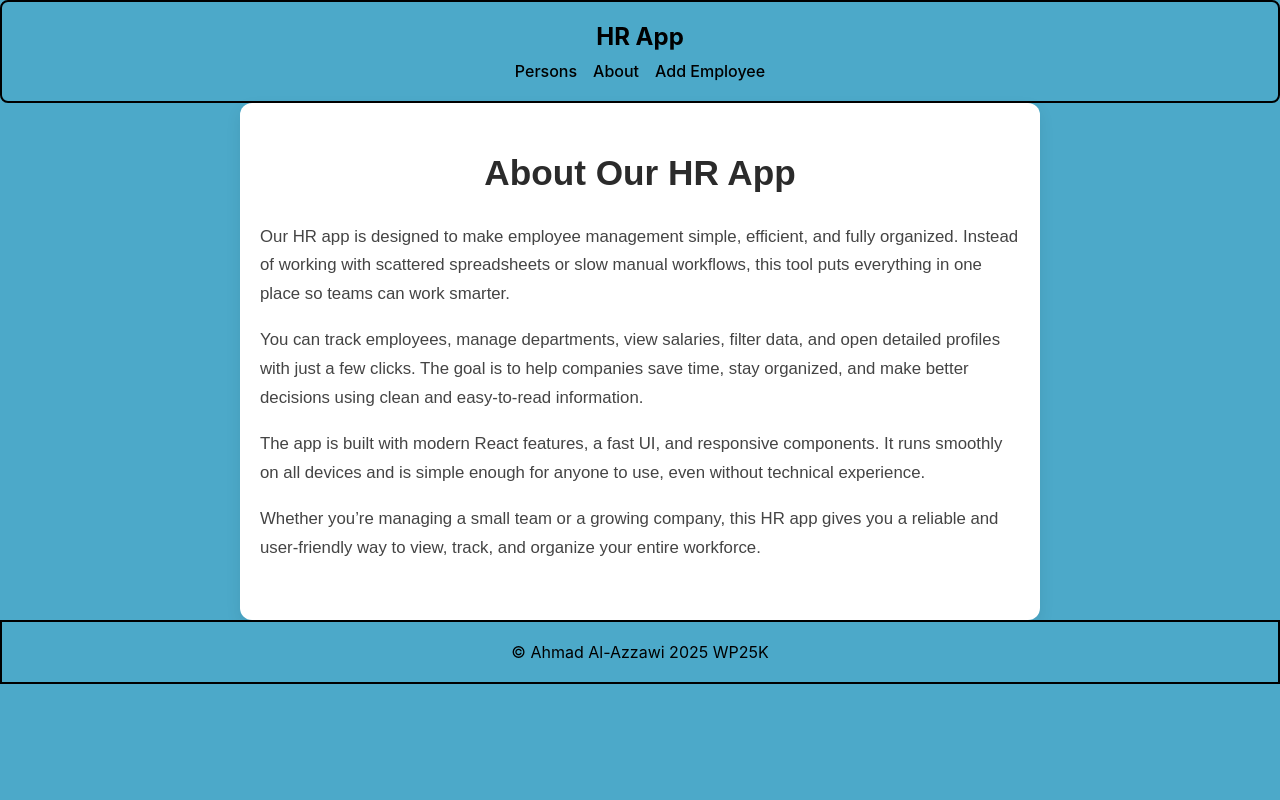
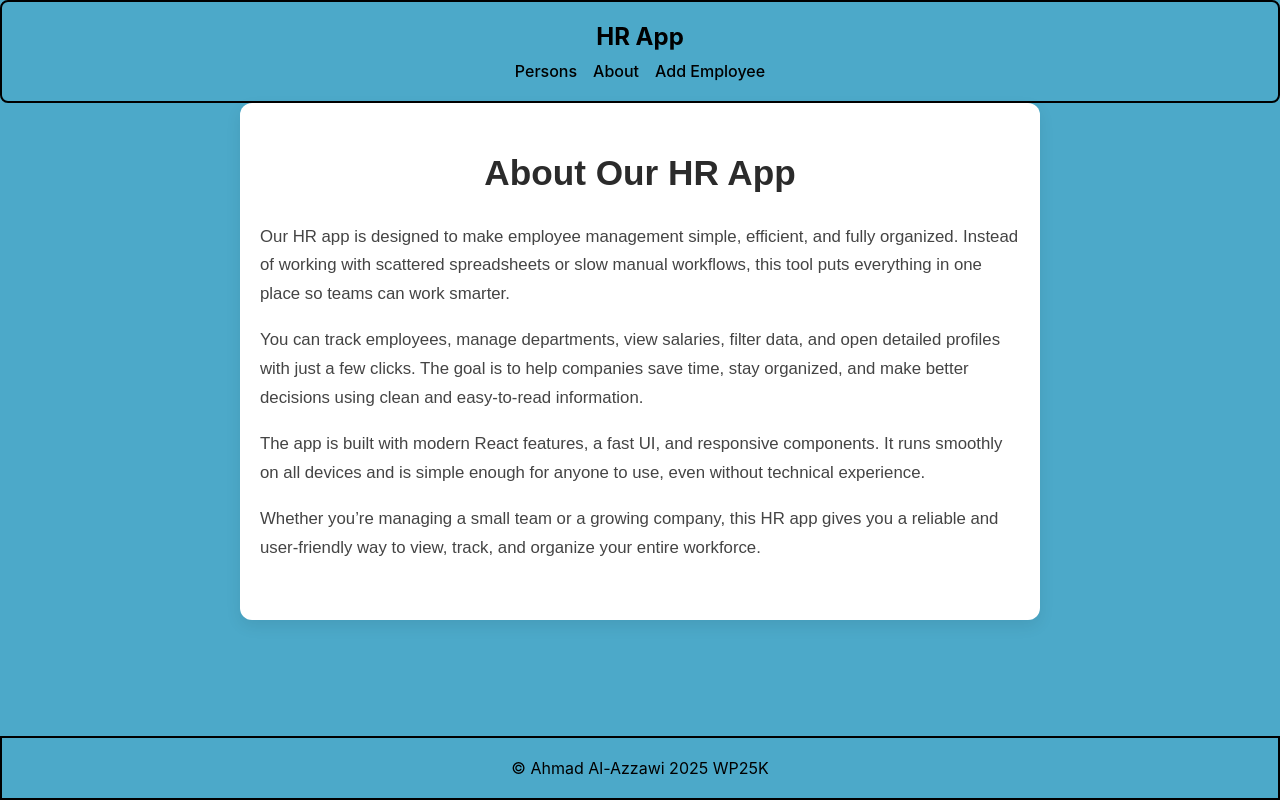
Before and after one commit to Iflix0fox/HR-APP, a React (Vite) app: page /about in a window 1280 px wide. Built offline with nearby package versions, Linux system fonts and the light colour scheme.

Commit message:
layout fixed

```diff
--- a/src/Layout.jsx
+++ b/src/Layout.jsx
@@ -6,13 +6,11 @@ const Layout = () => {
   return (
     // <div style={{ display: "flex", flexDirection: "column", height: "100vh" }}>
     <div className="app">
-      <main className="main-content">
-        <Header />
-        <div style={{ flexGrow: 1 }}>
-          <Outlet />
-        </div>
-        <Footer />
-      </main>
+      <Header />
+      <div style={{ flexGrow: 1 }}>
+        <Outlet />
+      </div>
+      <Footer />
     </div>
     // </div>
   );
```
